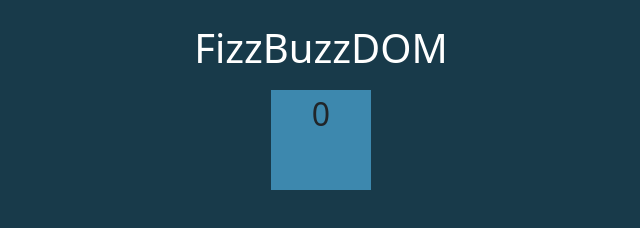
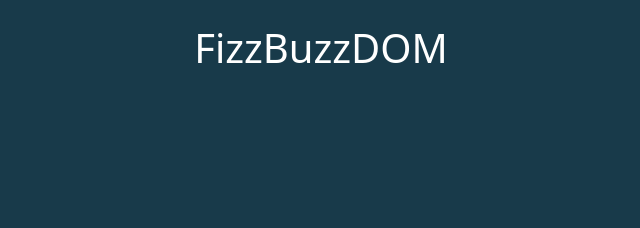
Before and after one commit to Jack971019/js-fizzbuzz, a plain HTML site: page index.html in a window 1280 px wide. Shown: the whole page, without its empty margins (319-959 px from the left). Drawn offline with nearby package versions, Linux system fonts and the light colour scheme.

Commit message:
completed repository

```diff
--- a/index.html
+++ b/index.html
@@ -25,9 +25,7 @@
         </div>
 
         <div class="container-square-flex" id="squaresContainer">
-            <div class="square_normal">
-                <p class="text-center fs-2 fw-5 vertical_align_center">0</p>
-            </div>
+
 
 
         </div>
--- a/js/main.js
+++ b/js/main.js
@@ -9,16 +9,17 @@ Consigli del giorno:
 */
 
 for (let i = 0; i <= 99; i++) {
+
     let result = i * 1 + 1;
 
-    if(result % 3 == 0) {
-        console.log("fizz");
-    } else if(result % 5 == 0){
+    if (result % 3 == 0) {
+     console.log("Fizz");
+    } else if (result % 5 == 0) {
         console.log("buzz");
-    } if (result % 3 == 0 && result % 5 == 0){
+    } if (result % 3 == 0 && result % 5 == 0) {
         console.log("fizzbuzz");
     } else {
         console.log(result);
     }
 
-    }
+}
```
